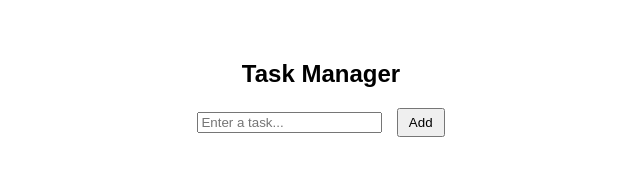
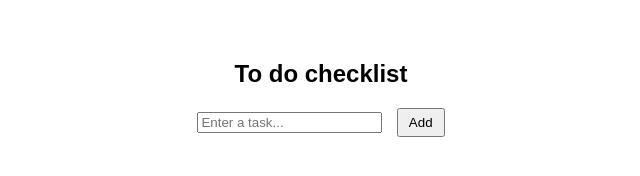
Before and after one commit to Sruthi-ds10/To-do, a plain HTML site: page index.html in a window 1280 px wide. Shown: the full height of the page, 319-959 px from the left. Drawn offline with Linux system fonts and the light colour scheme; no server answers.

Commit message:
Change header from 'Task Manager' to 'To do checklist'

```diff
--- a/index.html
+++ b/index.html
@@ -5,7 +5,7 @@
   <link rel="stylesheet" href="style.css">
 </head>
 <body>
-  <h2>Task Manager</h2>
+  <h2>To do checklist</h2>
 
   <input id="taskInput" placeholder="Enter a task...">
   <button onclick="addTask()">Add</button>
```
